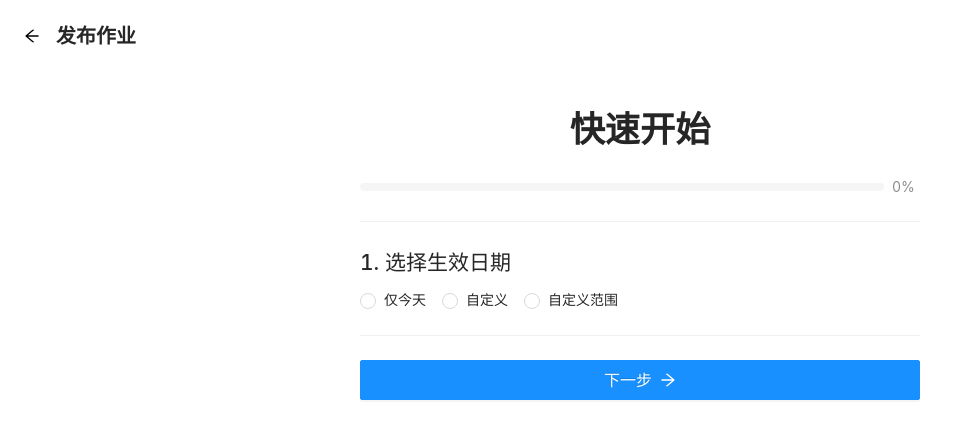
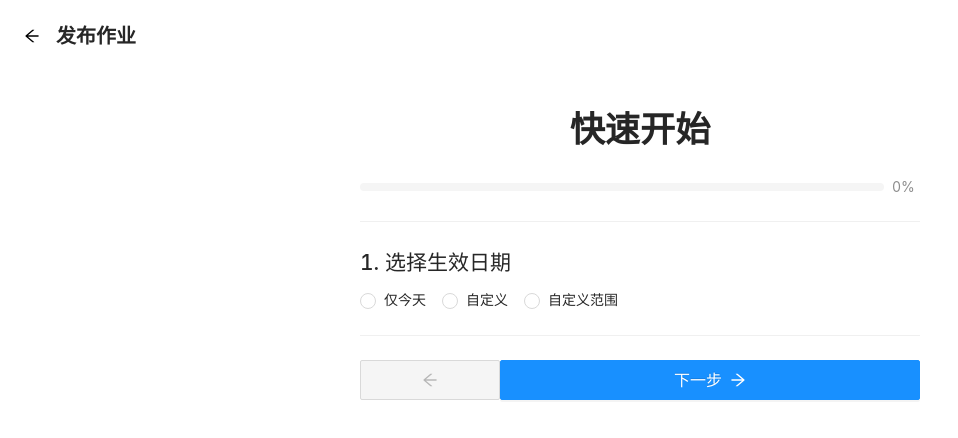
Before and after one commit to YuzeTT/Kero, a Vue app: page /pushWork in a window 1280 px wide. Shown: the top 438 px of the page, without its empty margins (0-958 px from the left). Built offline with nearby package versions, Linux system fonts and the light colour scheme.

Commit message:
新增返回上一步

```diff
--- a/src/views/PushWork.vue
+++ b/src/views/PushWork.vue
@@ -67,10 +67,20 @@
         </div>
 
         <a-divider />
-        <a-button type="primary" style="width:100%;" size="large" @click="quickStart.next()" v-show="quickStart.show.nextButton">
-          {{ quickStart.show.nextButtonText }}
-          <ArrowRightOutlined />
-        </a-button>
+        <a-row>
+          <a-col :span="6">
+            <a-button :disabled="quickStart.show.disabledBackButton" block size="large" @click="quickStart.back()" v-show="quickStart.show.nextButton">
+              <ArrowLeftOutlined />
+            </a-button>
+          </a-col>
+          <!-- <a-col :span="1"></a-col> -->
+          <a-col :span="18">
+            <a-button type="primary" block size="large" @click="quickStart.next()" v-show="quickStart.show.nextButton">
+              {{ quickStart.show.nextButtonText }}
+              <ArrowRightOutlined />
+            </a-button>
+          </a-col>
+        </a-row>
 
       </div>
     </div>
@@ -78,13 +88,15 @@
 </template>
 
 <script>
-import { defineComponent, reactive, ref } from 'vue';
-import { ArrowRightOutlined } from '@ant-design/icons-vue';
+import { defineComponent, reactive, ref, onMounted } from 'vue';
+import { ArrowRightOutlined, ArrowLeftOutlined } from '@ant-design/icons-vue';
 
 export default {
   components: {
-    ArrowRightOutlined
+    ArrowRightOutlined,
+    ArrowLeftOutlined
   },
+
   setup() {
     const quickStart = reactive({
       progress: 0,
@@ -101,7 +113,8 @@ export default {
         addWork: false,
         result: false,
         nextButton: true,
-        nextButtonText: '下一步'
+        nextButtonText: '下一步',
+        disabledBackButton: true
       },
       addDate: '',
       addWork: {
@@ -121,7 +134,10 @@ export default {
           quickStart.show.result = false
           quickStart.progress += 30
 
+          quickStart.show.disabledBackButton = false
+
           // 逻辑代码
+          console.log(quickStart.addDate)
         }else if ( quickStart.show.date == false && quickStart.show.subject == true && quickStart.show.addWork == false ) {
           // 状态更新
           quickStart.show.date = false
@@ -143,13 +159,35 @@ export default {
 
           // 逻辑代码
         }
+      }),
+
+      back: (()=>{
+        if ( quickStart.show.date == false && quickStart.show.subject == true && quickStart.show.addWork == false ) {
+          // 状态更新
+          quickStart.show.date = true
+          quickStart.show.subject = false
+          quickStart.show.addWork = false
+          quickStart.show.result = false
+          quickStart.progress -= 30
+        }else if ( quickStart.show.date == false && quickStart.show.subject == false && quickStart.show.addWork == true ) {
+          // 状态更新
+          quickStart.show.nextButton = true
+          quickStart.show.date = false
+          quickStart.show.subject = true
+          quickStart.show.addWork = false
+          quickStart.show.result = false
+          quickStart.progress -= 40
+        }
+
       })
     })
     return {
       activeKey: ref('1'),
       quickStart,
     }
-  }
+  },
+  // onMounted() {
+  // },
 }
 </script>
 
```
